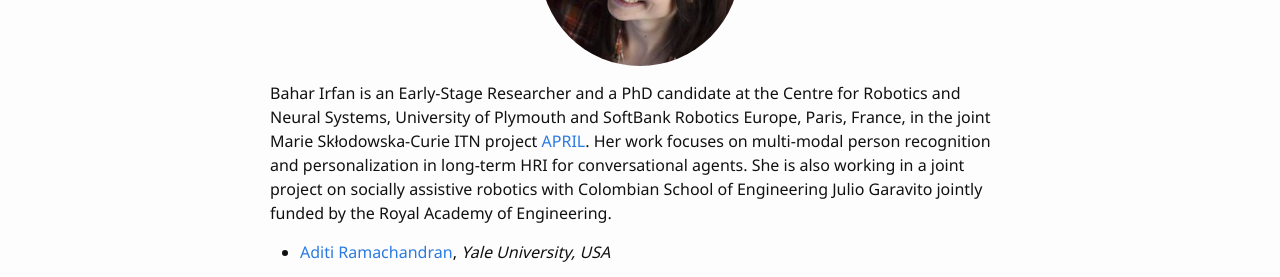
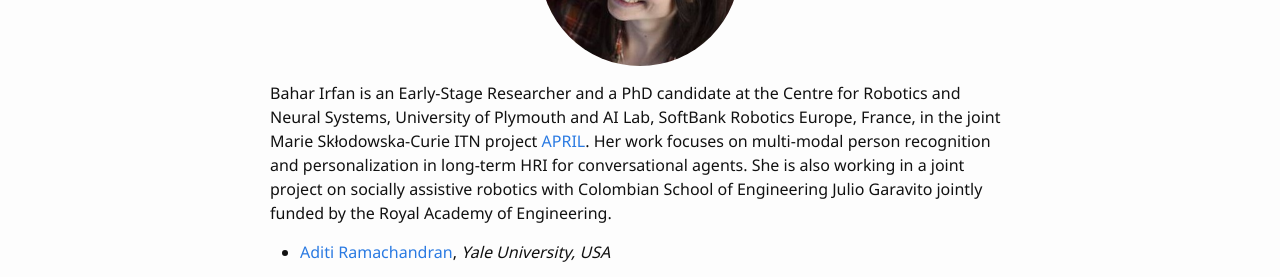
Before and after one commit to mcstaffa81/leap_hri_2023.io, a Jekyll site: the page built from 3-organizers.md, in a window 1280 px wide and 900 px high. Shown: the part 372-649 px from the top of the window. Built offline with Jekyll 4.4.1, drawn with Linux system fonts in a browser that asks for light colours.

Commit message:
slight update in my description

```diff
--- a/3-organizers.md
+++ b/3-organizers.md
@@ -9,7 +9,7 @@ nav: true
 
 - [Bahar Irfan](https://www.baharirfan.com/), *University of Plymouth, UK*
 {% include figure.html img="bahar-irfan.jpg" alt="Bahar Irfan" width="200px" height="200px" %}
-Bahar Irfan is an Early-Stage Researcher and a PhD candidate at the Centre for Robotics and Neural Systems, University of Plymouth and SoftBank Robotics Europe, Paris, France, in the joint Marie Skłodowska-Curie ITN project [APRIL](https://www.fose1.plymouth.ac.uk/socem/crns/april/). Her work focuses on multi-modal person recognition and personalization in long-term HRI for conversational agents. She is also working in a joint project on socially assistive robotics with Colombian School of Engineering Julio Garavito jointly funded by the Royal Academy of Engineering.
+Bahar Irfan is an Early-Stage Researcher and a PhD candidate at the Centre for Robotics and Neural Systems, University of Plymouth and AI Lab, SoftBank Robotics Europe, France, in the joint Marie Skłodowska-Curie ITN project [APRIL](https://www.fose1.plymouth.ac.uk/socem/crns/april/). Her work focuses on multi-modal person recognition and personalization in long-term HRI for conversational agents. She is also working in a joint project on socially assistive robotics with Colombian School of Engineering Julio Garavito jointly funded by the Royal Academy of Engineering.
 
 - [Aditi Ramachandran](http://www.aditiramachandran.com/), *Yale University, USA*
 {% include figure.html img="aditi-ramachandran.png" alt="Aditi Ramachandran" width="200px" height="200px" %}
```
